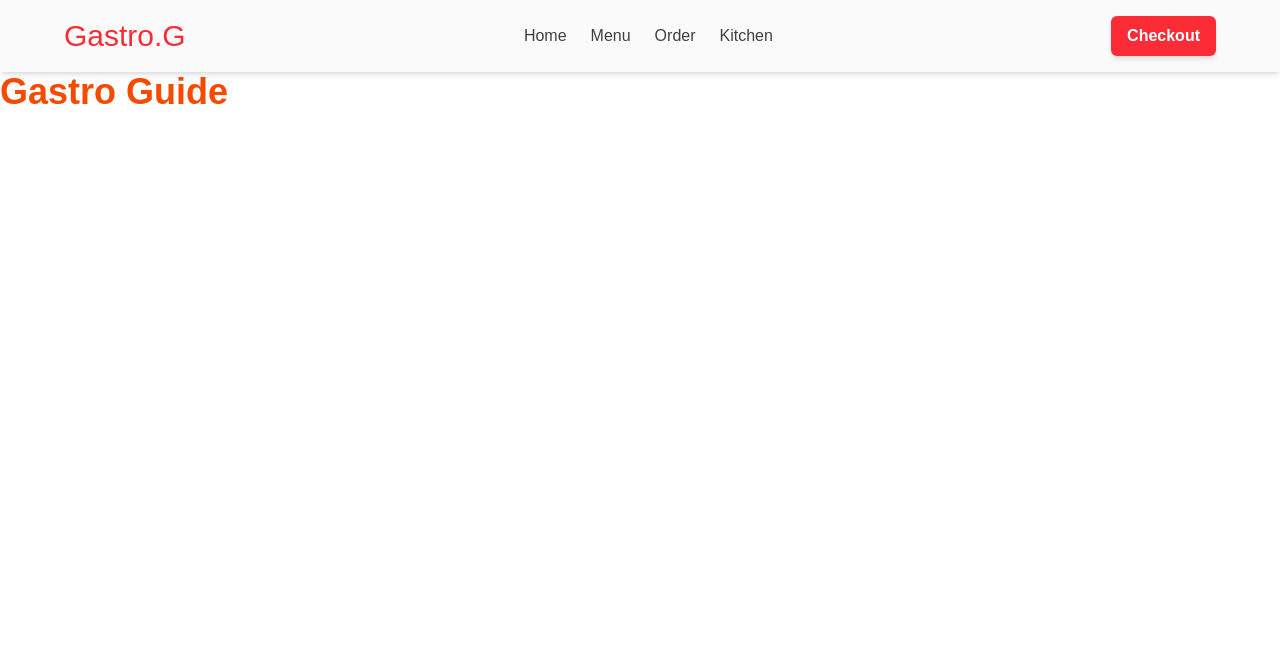
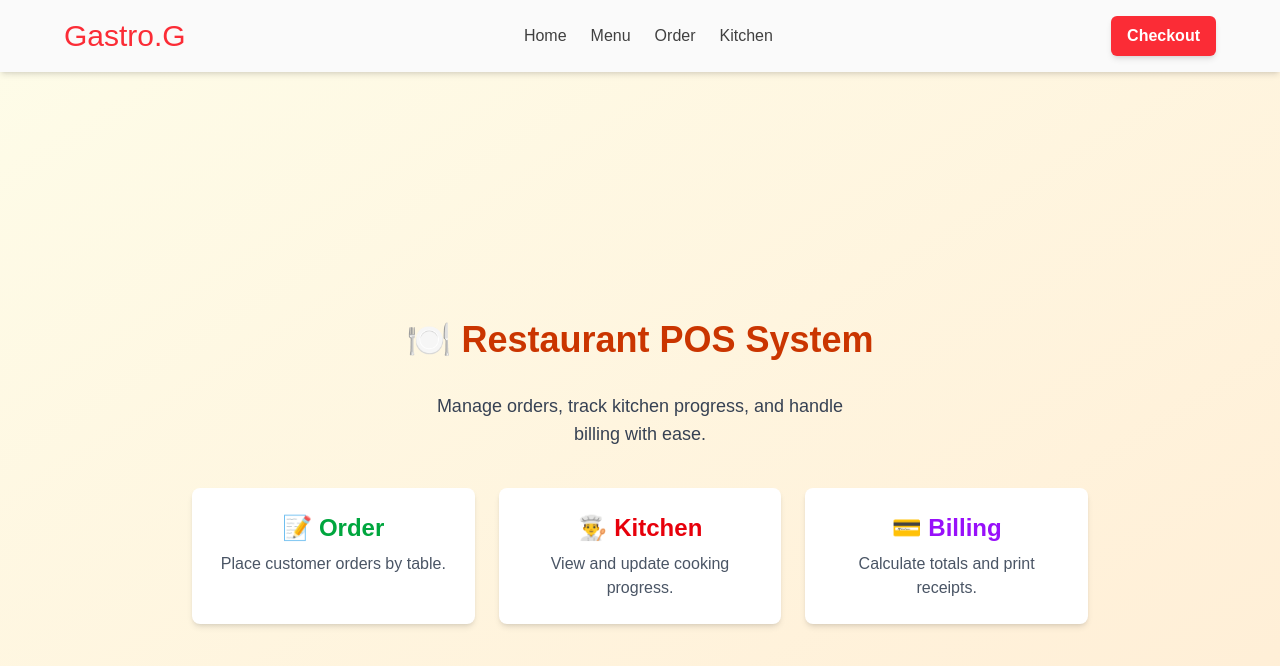
Before and after one commit to pdvladking/gastro-guide, a Next.js app: page / in a window 1280 px wide. Shown: the top 666 px of the page. Built offline with nearby package versions, Linux system fonts and the light colour scheme.

Commit message:
orderpage logic fixed

```diff
--- a/app/order/page.js
+++ b/app/order/page.js
@@ -2,31 +2,45 @@
 import dishes from '@/data/menuData';
 import orders from '@/data/ordersData';
 import { useState } from 'react';
+import Button from '../components/Button';
 
 export default function Orderpage() {
-  const [table, setTable] = useState('')
+  const [table, setTable] = useState('');
   const [selectedDish, setSelectedDish] = useState('');
   const [quantity, setQuantity] = useState(1);
   const [notes, setNotes] = useState('');
+  const [currentItems, setCurrentItems] = useState([]);
   const [submitted, setSubmitted] = useState(false);
+
+  const addItem = (e) => {
+    e.preventDefault();
+    if (!selectedDish) return;
+
+    setCurrentItems([...currentItems, { dish: selectedDish, quantity, notes, status: 'Pending' }]);
+
+    setSelectedDish('');
+    setQuantity(1);
+    setNotes('');
+  };
 
   const handleSubmit = (e) => {
     e.preventDefault();
+    if (!table || currentItems.length === 0) return;
 
-    const tableOrder = orders.find(o => o.table === parseInt(table))
+    const tableOrder = orders.find((o) => o.table === parseInt(table));
     if (tableOrder) {
-      tableOrder.items.push({ dish: selectedDish, quantity, notes, status: "Pending"});
+      tableOrder.items.push(...currentItems);
     } else {
       orders.push({
         table: parseInt(table),
-            items: [{ dish: selectedDish, quantity, notes, status: "Pending"}]
-          })
+        items: currentItems,
+      });
     }
+
     setSubmitted(true);
-        setSelectedDish('');
-        setQuantity(1);
-        setNotes('');
-  }
+    setTable('');
+    setCurrentItems([]);
+  };
 
   return (
     <div className="p-6 max-w-lg mx-auto">
@@ -38,15 +52,14 @@ export default function Orderpage() {
         </div>
       ) : (
         <form onSubmit={handleSubmit} className="space-y-4">
-
           {/* Table Number */}
           <div>
-            <label className='block text-gray-700 font-medium mb-2'>Table Number</label>
+            <label className="block text-gray-700 font-medium mb-2">Table Number</label>
             <input
-            type='number'
+              type="number"
               value={table}
               onChange={(e) => setTable(e.target.value)}
-            className='w-full border rounded-md p-2'
+              className="w-full border rounded-md p-2"
               required
             />
           </div>
@@ -93,14 +106,33 @@ export default function Orderpage() {
             />
           </div>
 
-          {/* Submit */}
-          <button
-            type="submit"
-            className="bg-blue-600 text-white px-4 py-2 rounded-md hover:bg-blue-700"
-          >
+          {/* Buttons */}
+          <div className="flex gap-2">
+            <Button onClick={addItem} variant="primary">
+              Add Item
+            </Button>
+            <Button onClick={handleSubmit} variant="success" type="submit">
               Submit Order
-          </button>
+            </Button>
+          </div>
         </form>
+      )}
+
+      {/* Current Items Preview */}
+      {currentItems.length > 0 && (
+        <div className="bg-gray-100 p-4 rounded-md mt-6">
+          <h2 className="text-xl font-semibold mb-2">Current Order</h2>
+          <ul className="divide-y divide-gray-300">
+            {currentItems.map((item, i) => (
+              <li key={i} className="flex justify-between py-2">
+                <span>
+                  {item.dish} x {item.quantity}
+                </span>
+                <span className="text-gray-500">{item.notes}</span>
+              </li>
+            ))}
+          </ul>
+        </div>
       )}
     </div>
   );
--- a/app/page.js
+++ b/app/page.js
@@ -1,3 +1,33 @@
-export default function Home() {
-  return <h1 className="text-4xl font-bold text-orange-600">Gastro Guide</h1>
+"use client";
+import Link from "next/link";
+
+export default function HomePage() {
+  return (
+    <div className="min-h-screen bg-gradient-to-br from-yellow-50 to-orange-100 flex flex-col items-center justify-center p-6">
+      <h1 className="text-4xl font-bold text-orange-700 mb-8">
+        🍽️ Restaurant POS System
+      </h1>
+
+      <p className="text-lg text-gray-700 mb-10 text-center max-w-md">
+        Manage orders, track kitchen progress, and handle billing with ease.
+      </p>
+
+      <div className="grid grid-cols-1 md:grid-cols-3 gap-6 w-full max-w-4xl">
+        <Link href="/order" className="bg-white shadow-md rounded-lg p-6 text-center hover:scale-105 transition">
+          <h2 className="text-2xl font-semibold text-green-600 mb-2">📝 Order</h2>
+          <p className="text-gray-600">Place customer orders by table.</p>
+        </Link>
+
+        <Link href="/kitchen" className="bg-white shadow-md rounded-lg p-6 text-center hover:scale-105 transition">
+          <h2 className="text-2xl font-semibold text-red-600 mb-2">👨‍🍳 Kitchen</h2>
+          <p className="text-gray-600">View and update cooking progress.</p>
+        </Link>
+
+        <Link href="/billing" className="bg-white shadow-md rounded-lg p-6 text-center hover:scale-105 transition">
+          <h2 className="text-2xl font-semibold text-purple-600 mb-2">💳 Billing</h2>
+          <p className="text-gray-600">Calculate totals and print receipts.</p>
+        </Link>
+      </div>
+    </div>
+  );
 }
```
Lines whose indentation alone changed are shown as unchanged.
